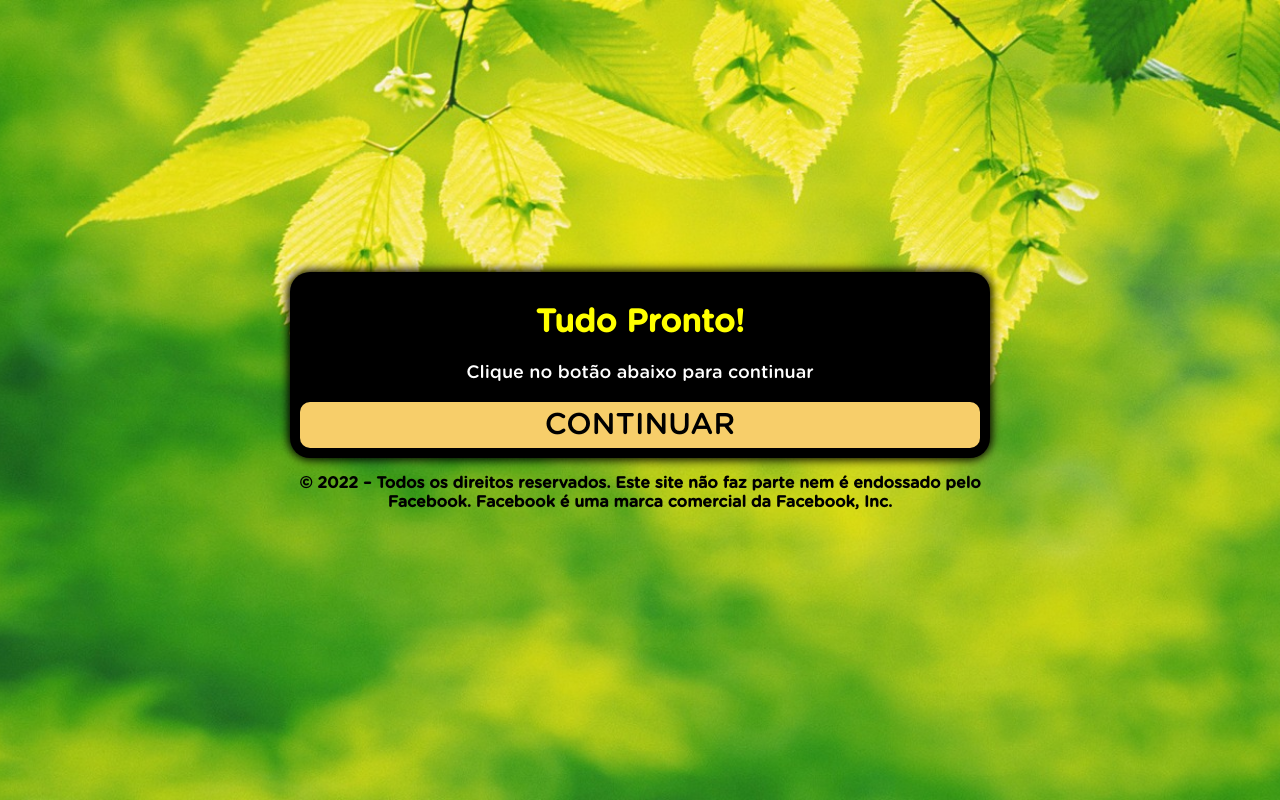
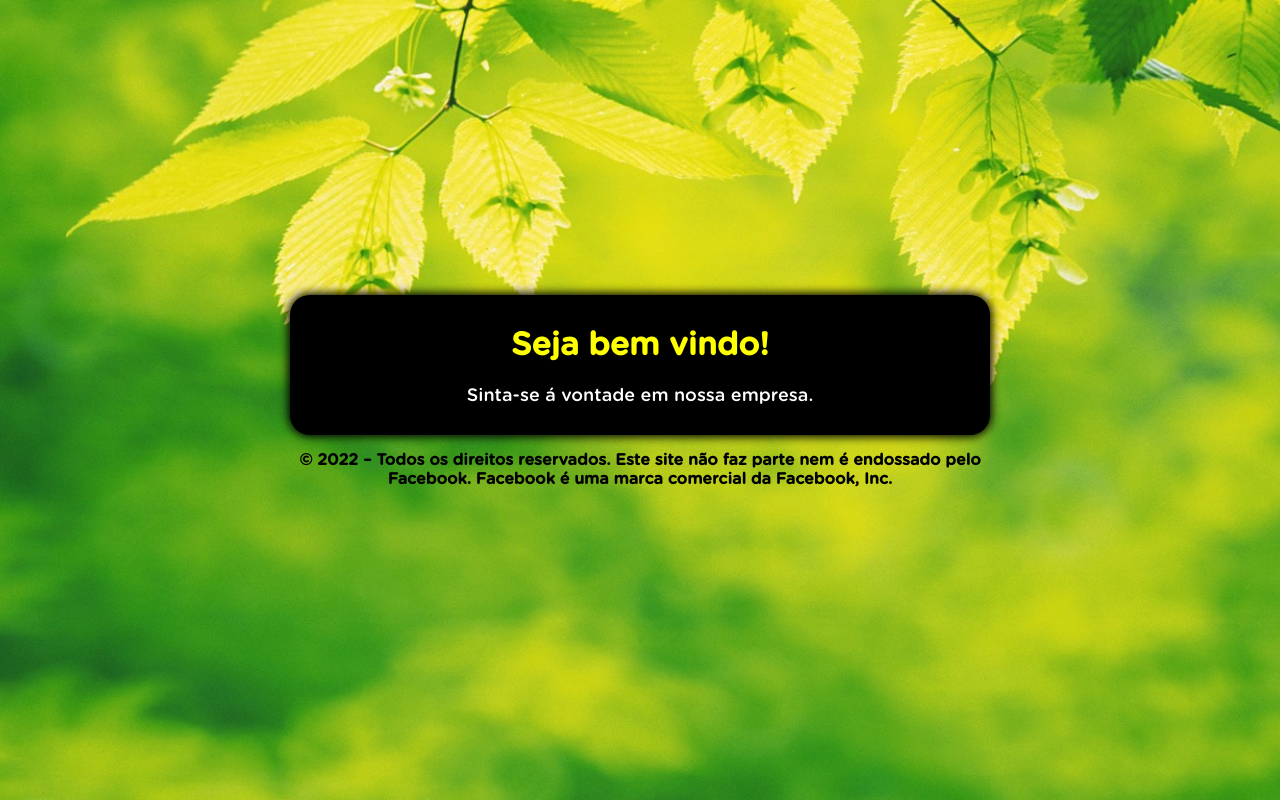
Before and after one commit to marcusantunes09/nossaempresa.online, a plain HTML site: page index.html in a window 1280 px wide. Drawn offline with Linux system fonts and the light colour scheme; a script that the page names is missing.

Commit message:
Update index.html

```diff
--- a/index.html
+++ b/index.html
@@ -2,7 +2,6 @@
 <html lang="pt-br">
 <head>
   <meta charset="utf-8">
-  <meta name="viewport" content="width=device-width, initial-scale=1, shrink-to-fit=no">
   <link rel="stylesheet" href="style.css">
   <title>Tudo Pronto!</title>
 </head>
@@ -11,11 +10,8 @@
     <div class="black">
       <div>
         <div class="question">
-          <h1>Tudo Pronto!</h1>
-          <p>Clique no botão abaixo para continuar</p>
-        </div>
-        <div class="answer">
-          <a class="btn" href="https://protocolozerobarriga.com/">CONTINUAR</a>
+          <h1>Seja bem vindo!</h1>
+          <p>Sinta-se á vontade em nossa empresa.</p>
         </div>
       </div>
     </div>
```
